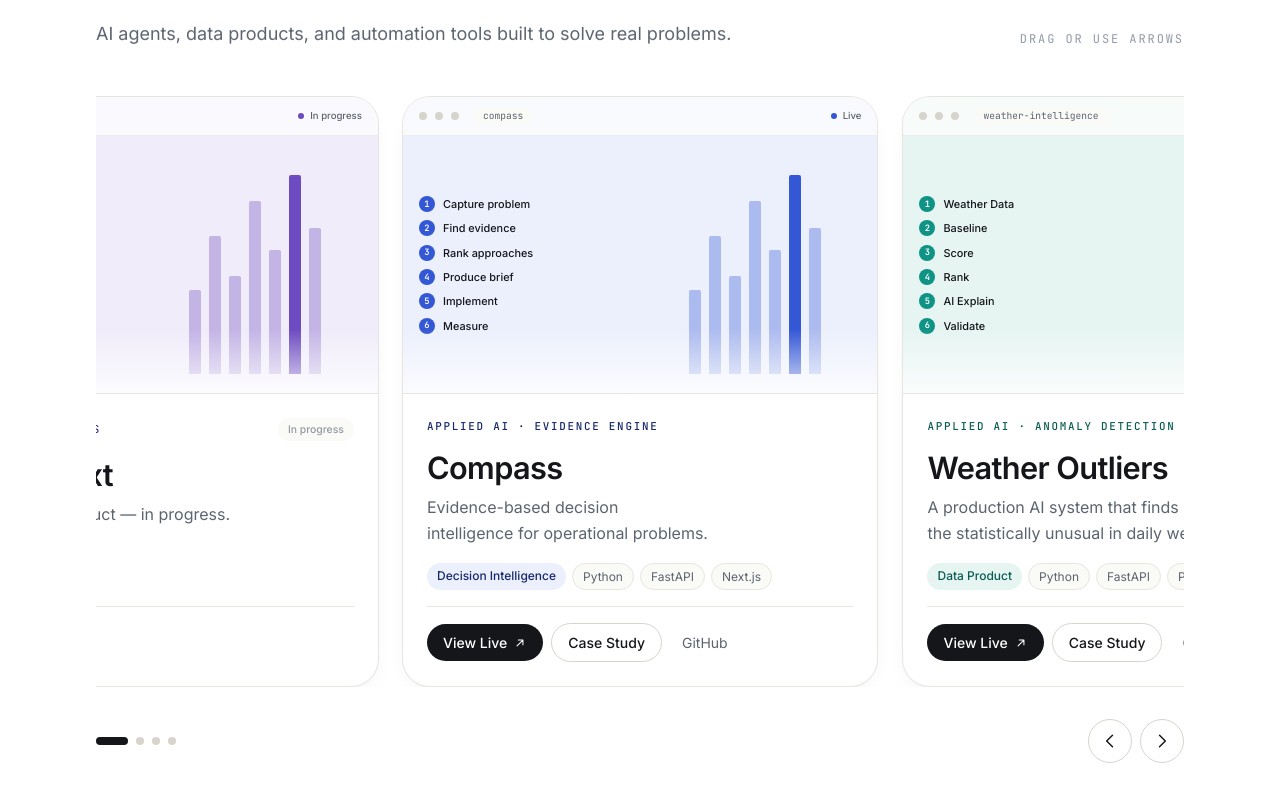
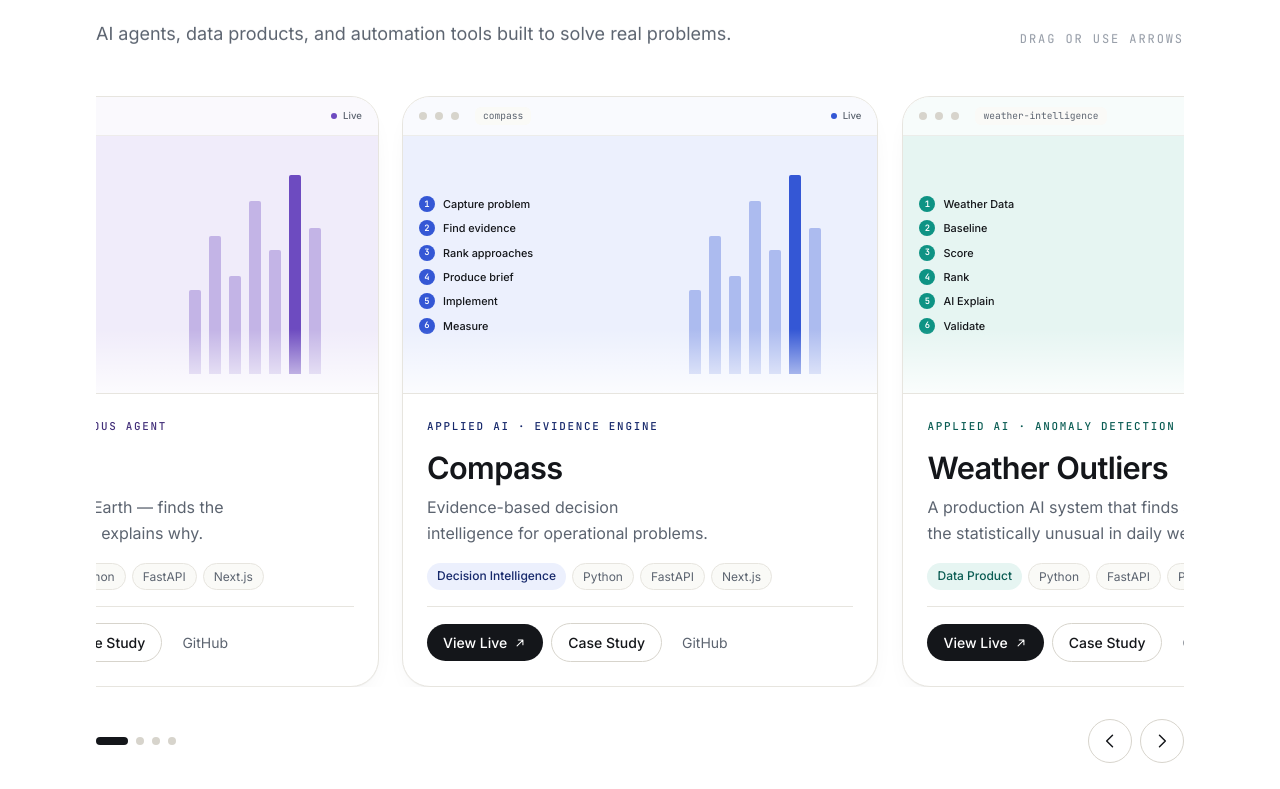
Before and after one commit to smithar106/Agentic-Portfolio, a Next.js app: page / in a window 1280 px wide. Shown: the part 1251-2040 px from the top of the page. Built offline with nearby package versions, Linux system fonts and the light colour scheme.

Commit message:
feat: add PLANET (Earth intelligence agent) project

```diff
--- a/src/data/profile.ts
+++ b/src/data/profile.ts
@@ -35,7 +35,7 @@ export const profile = {
     stats: [
       { value: "4.5+", label: "years at Lime" },
       { value: "75+", label: "markets" },
-      { value: "3", label: "AI/data products built" },
+      { value: "4", label: "AI/data products built" },
     ],
   },
 
--- a/src/data/projects.ts
+++ b/src/data/projects.ts
@@ -234,24 +234,77 @@ export const projects: Project[] = [
     ],
   },
   {
-    slug: "coming-next",
-    name: "Coming Next",
-    eyebrow: "New build in progress",
-    tagline: "The next AI/data product — in progress.",
+    slug: "planet",
+    name: "PLANET",
+    eyebrow: "Applied AI · Autonomous Agent",
+    tagline: "An AI agent watching Earth — finds the events that matter and explains why.",
     description:
-      "This is a placeholder for the next project. Replace the fields below in src/data/projects.ts and it will appear in the carousel, navigation, and case-study routing automatically.",
-    category: "TBD",
+      "PLANET is an autonomous public intelligence system that continuously monitors trusted global Earth-event data, detects meaningful changes, identifies the events that deserve attention, investigates them with structured read-only tools, and publishes grounded explanations automatically.",
+    category: "Autonomous Agent",
     featured: true,
     accent: "violet",
-    status: "placeholder",
-    technologies: ["TBD"],
-    highlights: ["Placeholder — replace this object in src/data/projects.ts"],
-    problem: "Placeholder — describe the operational problem this product solves.",
-    solution: "Placeholder — describe what you built and how it works.",
-    flow: [{ step: "Step", detail: "Describe the pipeline step here." }],
-    decisions: [{ title: "Decision", body: "Describe a technical decision here." }],
-    lessons: ["Placeholder — what did you learn building it?"],
-    githubUrls: [],
+    status: "live",
+    technologies: [
+      "Python",
+      "FastAPI",
+      "Next.js",
+      "TypeScript",
+      "Tailwind",
+      "MapLibre",
+      "PostgreSQL",
+      "Alembic",
+      "MLflow",
+      "Docker",
+    ],
+    highlights: [
+      "Autonomous agent over USGS, NASA EONET, and NASA FIRMS data",
+      "Transparent 0–100 significance engine",
+      "Grounded generation with claim restrictions and numeric grounding",
+      "Read-only investigation tools with deterministic fallback",
+      "Change detection across NEW / ESCALATING / CLOSED states",
+      "Span-based tracing and a golden evaluation suite",
+    ],
+    problem:
+      "Earth-event feeds are high-volume and noisy. Earthquakes, fires, and storms produce thousands of events a day — most routine. Surfacing the ones that actually matter, and explaining why, without inventing facts, is the hard part.",
+    solution:
+      "An autonomous pipeline where deterministic software ingests, normalizes, compares against prior state, and scores significance (0–100). Only events that cross a threshold are investigated by a read-only agent that produces grounded explanations validated against source data. The public site never depends on the LLM succeeding — failure yields less sophisticated but still correct output.",
+    flow: [
+      { step: "Sources", detail: "USGS earthquakes, NASA EONET events, NASA FIRMS fire detections." },
+      { step: "Ingest", detail: "Fetch from official APIs on a schedule; offline fixtures for tests." },
+      { step: "Normalize", detail: "Converge providers into one Event model with a controlled vocabulary." },
+      { step: "State comparison", detail: "Classify every transition: NEW, ESCALATING, CLOSED, and more." },
+      { step: "Significance engine", detail: "Transparent 0–100 score mapped to MAJOR → ROUTINE tiers." },
+      { step: "Agent investigates", detail: "Notable events are investigated with read-only tools." },
+      { step: "Validate", detail: "Numeric grounding and claim restrictions reject unsupported output." },
+      { step: "Publish", detail: "Grounded explanations go to a public read-only API and Next.js UI." },
+    ],
+    decisions: [
+      {
+        title: "Machines filter, agent investigates",
+        body: "Deterministic software handles ingestion, normalization, deduplication, scoring, and validation. The LLM is used only for investigation planning, read-only tool selection, synthesis, and explanation.",
+      },
+      {
+        title: "Grounded generation",
+        body: "Model output is a proposal to validate. Numbers must trace to source records, and words like “record”, “unprecedented”, and “deadly” are rejected unless a trusted source establishes them.",
+      },
+      {
+        title: "Deterministic fallback",
+        body: "If validation fails or no LLM is configured, PLANET publishes deterministic descriptions built only from verified fields — never dependent on the model succeeding.",
+      },
+      {
+        title: "Reproducible fire clustering",
+        body: "FIRMS detections are clustered with a single-pass greedy algorithm at a fixed haversine radius, sorted by position and time, so results are reproducible.",
+      },
+    ],
+    lessons: [
+      "A thermal anomaly is not a confirmed wildfire — label what the data actually supports.",
+      "Don't ask the LLM “is this important?” when a transparent formula can answer it.",
+      "Telemetry and AI failures must never break the pipeline.",
+    ],
+    liveUrl: "https://our-planet.up.railway.app",
+    githubUrls: [
+      { label: "PLANET", url: "https://github.com/smithar106/Our-Planet" },
+    ],
   },
 ];
 
--- a/src/lib/ask.ts
+++ b/src/lib/ask.ts
@@ -22,9 +22,9 @@ const liveProducts = projects
 const entries: Entry[] = [
   {
     keywords: ["built", "ai", "build", "made", "created", "projects", "products"],
-    answer: `Arthur has personally built three AI and data products: ${liveProducts
+    answer: `Arthur has personally built four AI and data products: ${liveProducts
       .map((p) => p.name)
-      .join(", ")}. Compass is an evidence-based decision intelligence platform; Weather Outliers is a production anomaly-detection and explanation system across 50 cities; and Flight Pulse is U.S. flight operations intelligence with a grounded AI reasoning layer.`,
+      .join(", ")}. Compass is an evidence-based decision intelligence platform; Weather Outliers is a production anomaly-detection and explanation system across 50 cities; Flight Pulse is U.S. flight operations intelligence with a grounded AI reasoning layer; and PLANET is an autonomous Earth-intelligence agent.`,
     references: liveProducts.map((p) => ({
       label: p.name,
       href: `/projects/${p.slug}`,
```
